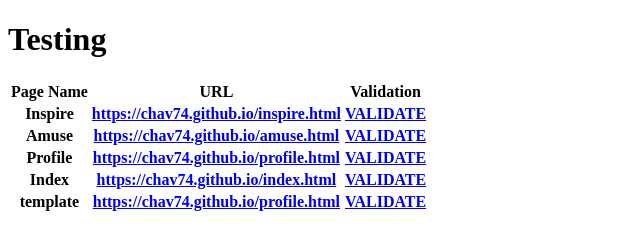
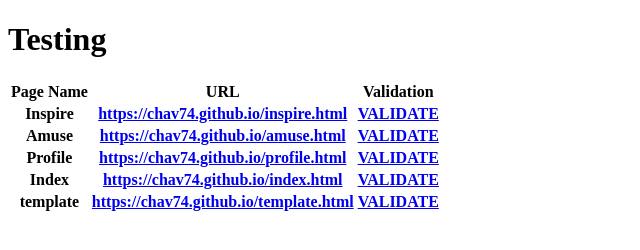
Before and after one commit to Chav74/Chav74.github.io, a plain HTML site: page test.html in a window 1280 px wide. Shown: the whole page, without its empty margins (0-640 px from the left). Drawn offline with Linux system fonts and the light colour scheme.

Commit message:
Update test.html

```diff
--- a/test.html
+++ b/test.html
@@ -34,7 +34,7 @@
       </tr>
       <tr>
         <th>template</th>
-        <th> <a href = "https://chav74.github.io/profile.html">https://chav74.github.io/profile.html</a></th>
+        <th> <a href = "https://chav74.github.io/template.html">https://chav74.github.io/template.html</a></th>
         <th> <a href = "https://validator.w3.org/nu/?doc=https://chav74.github.io/template.html">VALIDATE</a></th>
       </tr>
     </table>
```
